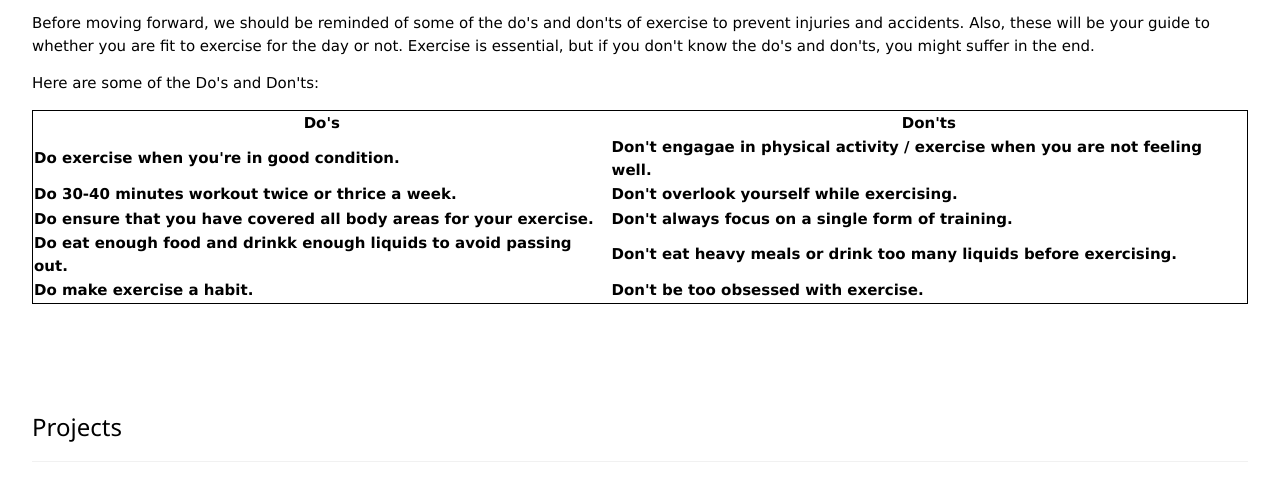
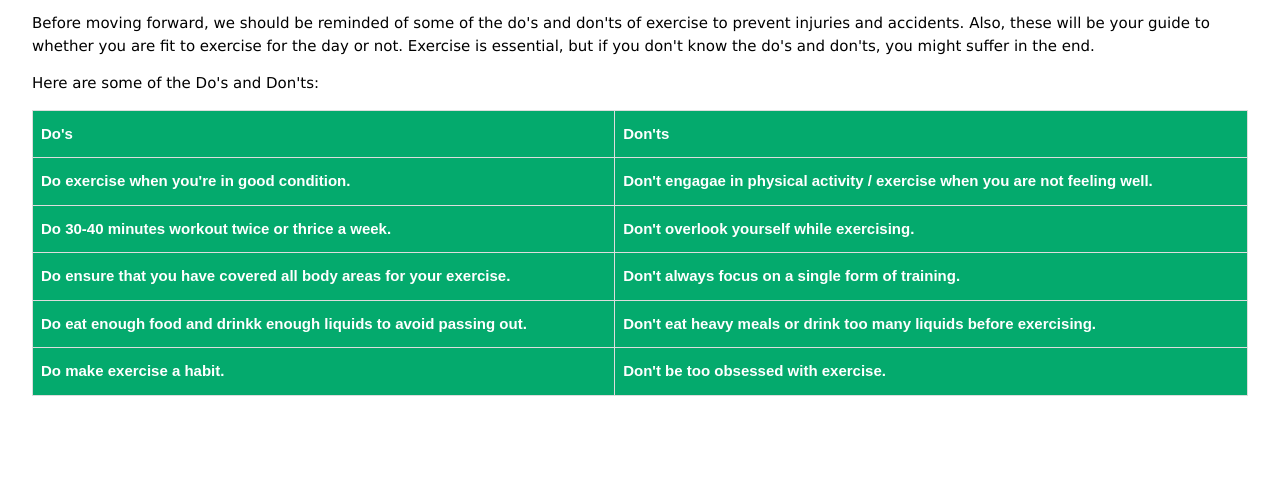
Before and after one commit to ivanjameslo/My_PE_Portfolio, a plain HTML site: page index.html in a window 1280 px wide. Shown: the part 1400-1882 px from the top of the page. Drawn offline with nearby package versions, Linux system fonts and the light colour scheme.

Commit message:
preliminaries 07

```diff
--- a/index.html
+++ b/index.html
@@ -7,14 +7,29 @@
 <link rel="stylesheet" href="https://www.w3schools.com/w3css/4/w3.css">
 
 <style>
-    #dTable {
+    #customers {
+      font-family: Arial, Helvetica, sans-serif;
       border-collapse: collapse;
       width: 100%;
-      text-align: left;
-      border: 1px solid rgb(0, 0, 0);
+    }
+
+    #customers td, #customers th {
+      border: 1px solid #ddd;
       padding: 8px;
     }
-    </style>
+
+    #customers tr:nth-child(even){background-color: #f2f2f2;}
+
+    #customers tr:hover {background-color: #ddd;}
+
+    #customers th {
+      padding-top: 12px;
+      padding-bottom: 12px;
+      text-align: left;
+      background-color: #04AA6D;
+      color: white;
+    }
+</style>
 
 </head>
 <body>
@@ -73,14 +88,11 @@
     </p>
     <p>
         Here are some of the Do's and Don'ts:
-        <table id="dTable">
-            <thead style="text-align:center">
+        <table id="customers">
                 <tr>
                     <th>Do's</th>
                     <th>Don'ts</th>
                 </tr>
-            </thead>
-            <tbody style="font-weight:normal">
                 <tr>
                     <th>
                         Do exercise when you're in good condition.
@@ -117,7 +129,6 @@
                         Don't be too obsessed with exercise.
                     </th>
                 </tr>
-            </tbody>
         </table>
     </p>
   </div>
```
